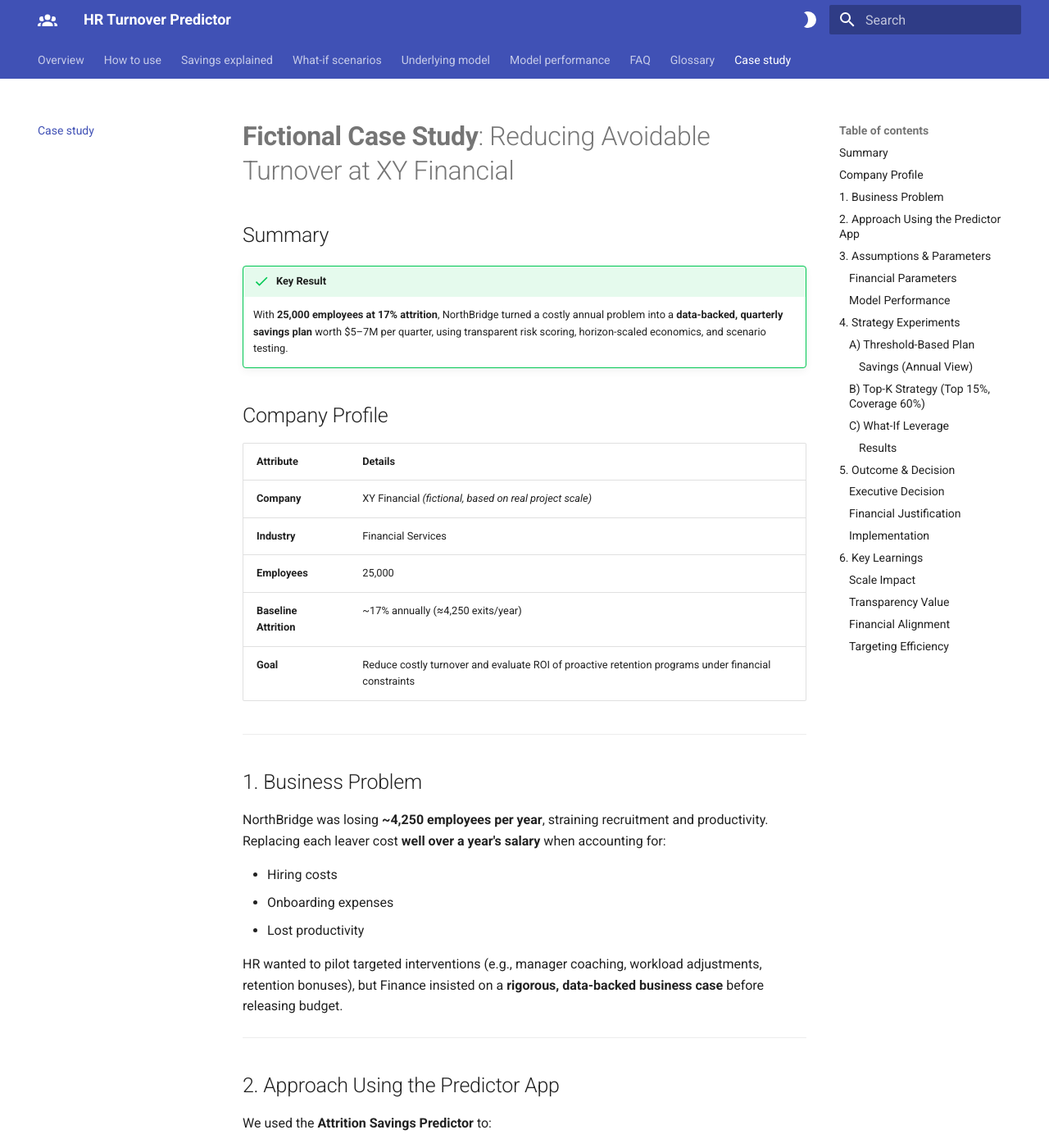
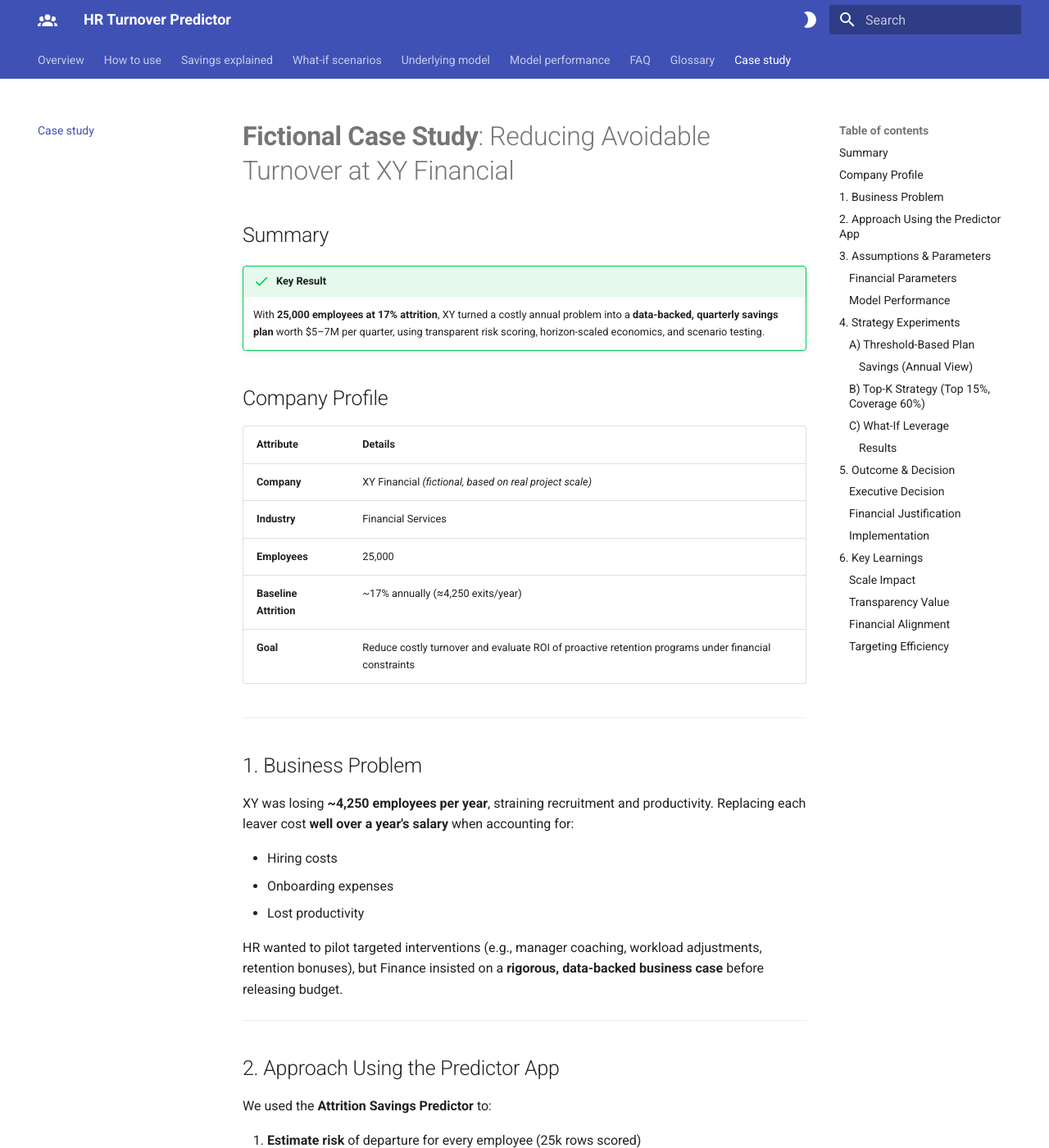
Before and after one commit to Stewart-Robertson/streamlit-hr-prediction, an MkDocs documentation site: the page built from docs/case_study.md, in a window 1280 px wide and 1400 px high. Shown: the whole window at 82% size. Built offline with MkDocs 1.6.1 and Material for MkDocs 9.7.7, drawn with Linux system fonts in a browser that asks for light colours.

Commit message:
Edited case study company name

```diff
--- a/docs/case_study.md
+++ b/docs/case_study.md
@@ -3,7 +3,7 @@
 ## Summary
 
 !!! success "Key Result"
-    With **25,000 employees at 17% attrition**, NorthBridge turned a costly annual problem into a **data-backed, quarterly savings plan** worth $5–7M per quarter, using transparent risk scoring, horizon-scaled economics, and scenario testing.
+    With **25,000 employees at 17% attrition**, XY turned a costly annual problem into a **data-backed, quarterly savings plan** worth $5–7M per quarter, using transparent risk scoring, horizon-scaled economics, and scenario testing.
 
 ## Company Profile
 
@@ -19,7 +19,7 @@
 
 ## 1. Business Problem
 
-NorthBridge was losing **~4,250 employees per year**, straining recruitment and productivity. Replacing each leaver cost **well over a year's salary** when accounting for:
+XY was losing **~4,250 employees per year**, straining recruitment and productivity. Replacing each leaver cost **well over a year's salary** when accounting for:
 
 - Hiring costs
 - Onboarding expenses
```
